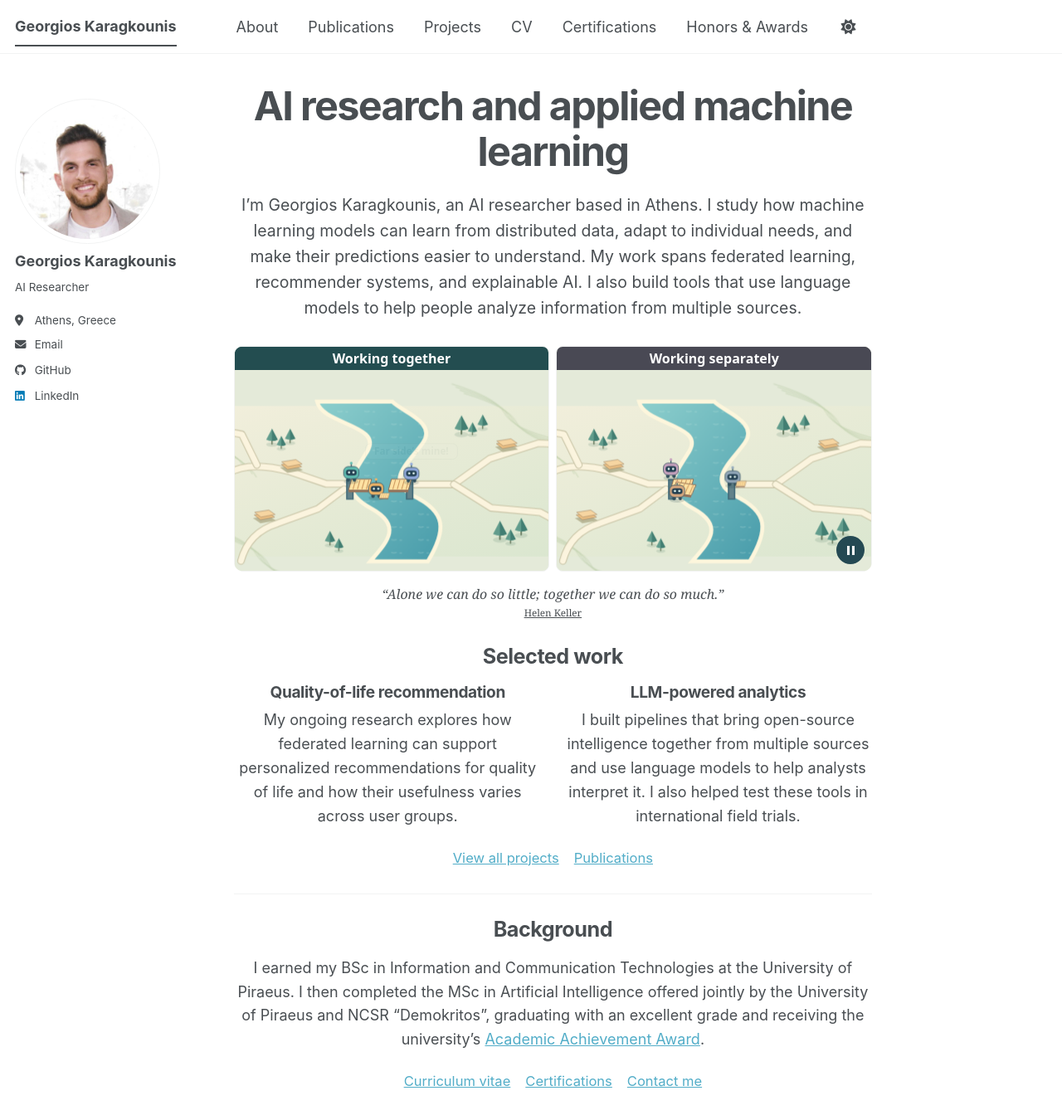
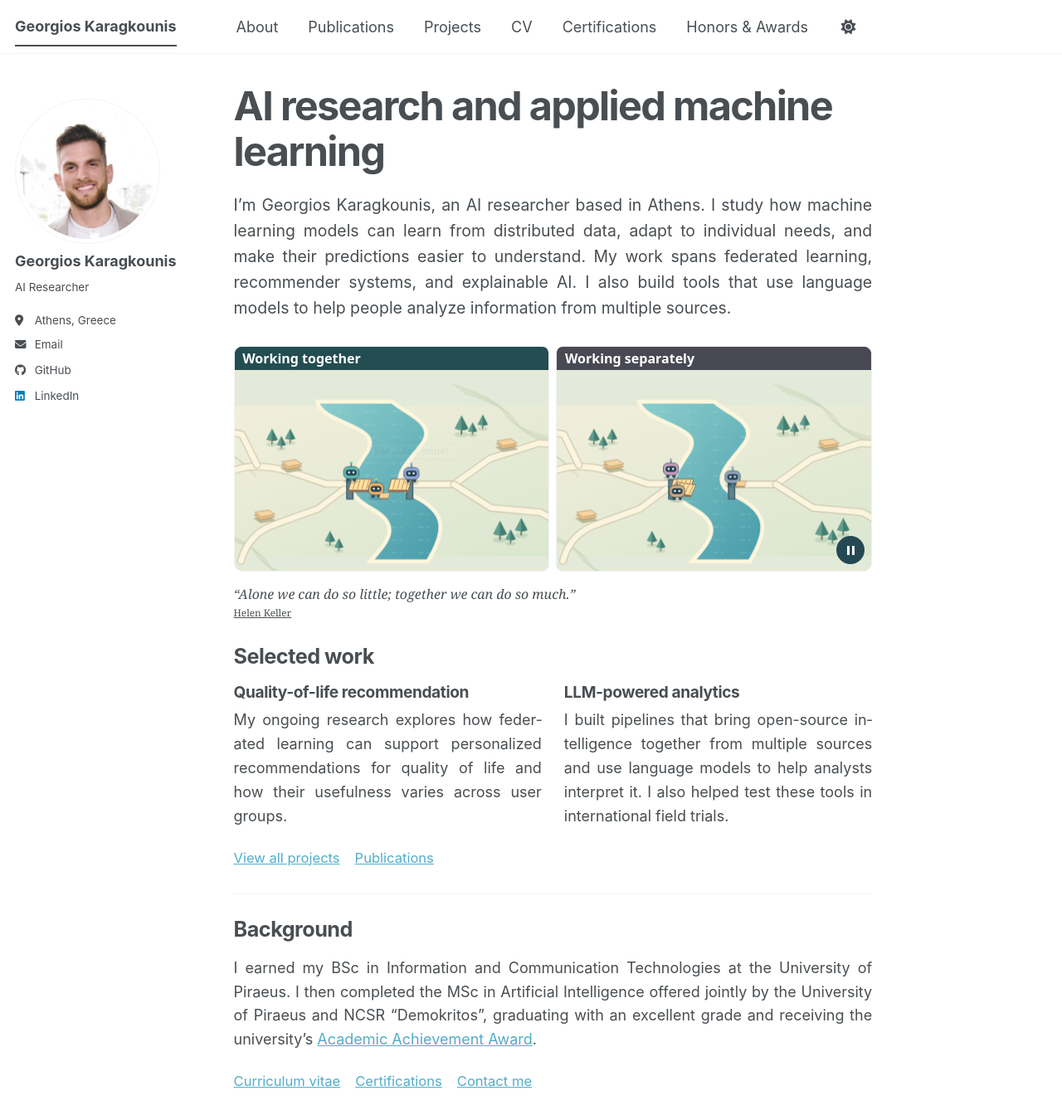
Before and after one commit to georgekaragounis/gkaragounis.github.io, a Jekyll site: the page built from _pages/about.md, in a window 1280 px wide and 1400 px high. Shown: the top 1350 px of the window at 83% size. Built offline with Jekyll 4.4.1, drawn with Linux system fonts in a browser that asks for light colours; a script bundle is joined from its source files by our own code; a style sheet for code colours, icons or effects is not loaded.

Commit message:
Left-align the profile, justify paragraphs, and use the English tab title

```diff
--- a/_pages/about.md
+++ b/_pages/about.md
@@ -12,7 +12,7 @@ redirect_from:
 
 <figure style="display:block;margin:1.2rem 0 0">
 {% include agent-bridge.html %}
-<figcaption style="display:block;margin:.85rem 0 0;text-align:center;font-style:normal">
+<figcaption style="display:block;margin:.85rem 0 0;text-align:left;font-style:normal">
 <blockquote cite="https://afb.org/about-afb/history/helen-keller/helen-keller-quotes/helen-keller-quotes-progress" style="border:0;padding:0;margin:0;font-family:Georgia,serif;font-size:1.18em">“Alone we can do so little; together we can do so much.”</blockquote>
 <a href="https://afb.org/about-afb/history/helen-keller/helen-keller-quotes/helen-keller-quotes-progress" style="font-size:.87em">Helen Keller</a>
 </figcaption>
--- a/_sass/layout/_academic-profile.scss
+++ b/_sass/layout/_academic-profile.scss
@@ -207,11 +207,10 @@ html[data-theme="dark"] .page__content { --profile-accent: #8acec8; }
 }
 .research-home .bridge-panel + .bridge-panel h3 {background:#494954}
 
-/* Center the reading area across the profile's pages. */
-.page__inner-wrap > header, .page__content {text-align:center}
-.page__content :is(p,h2,h3,li,blockquote,figcaption) {text-align:center}
-.page__content :is(.research-links,.cv-jumps,.credential-group header) {justify-content:center}
-.page__content > ul {width:fit-content;max-width:100%;margin-inline:auto;padding-inline-start:0;list-style-position:inside}
-.page__content .research-intro {margin-inline:auto}
-.page__content :is(.project-visual,.publication-thumbnail) {margin-inline:auto}
-.research-home .bridge-panel h3 {text-align:center}
+.page__inner-wrap > header, .page__content {text-align:left}
+.page__content p {
+  text-align:justify;
+  text-align-last:left;
+  hyphens:auto;
+  overflow-wrap:break-word;
+}
```
Also changed, not shown: other parts of _pages/about.md (+1 -1 lines).
